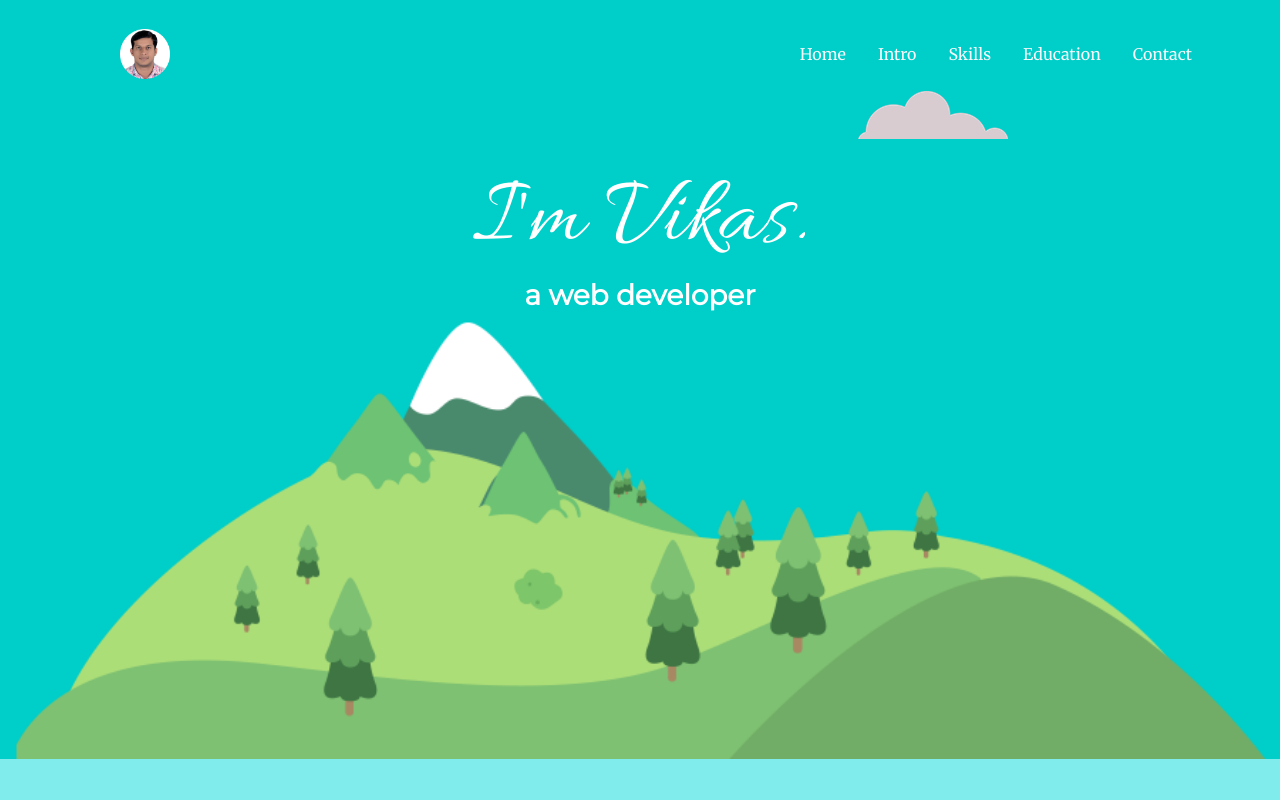
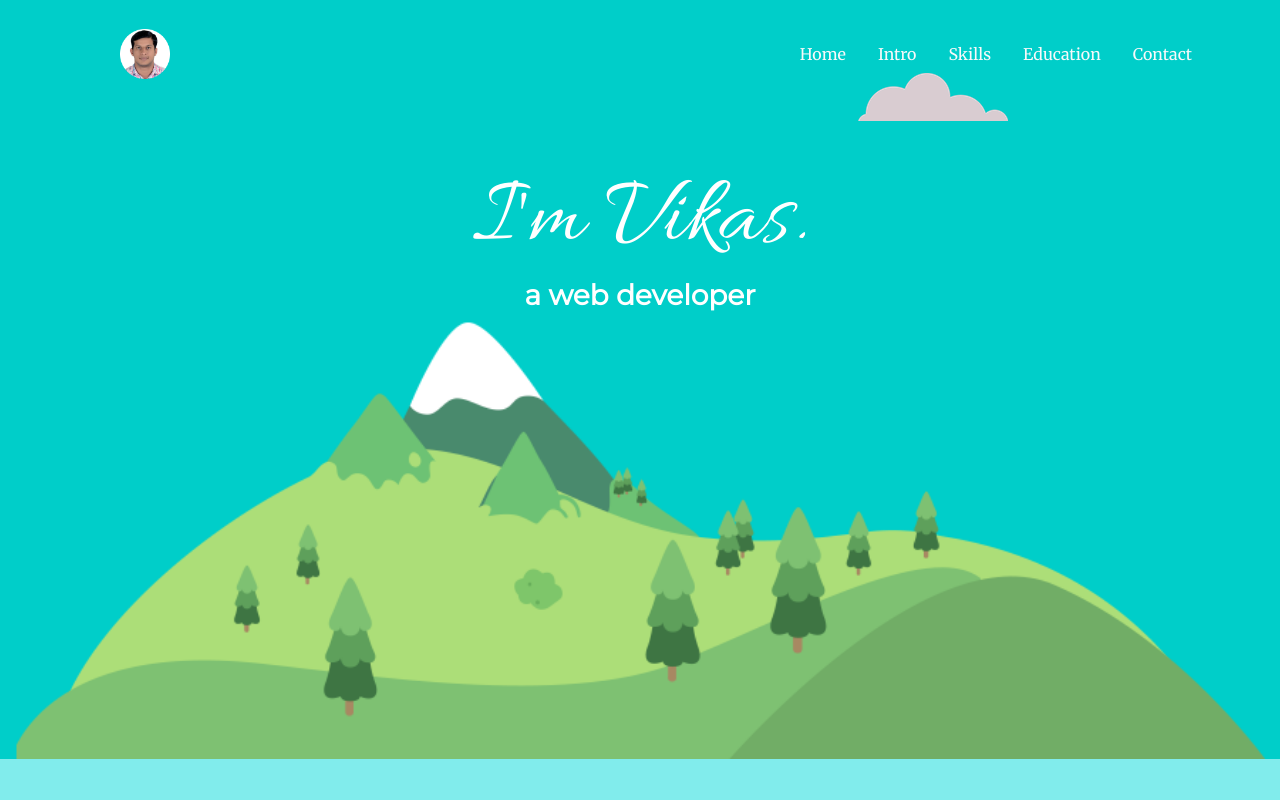
Before and after one commit to Vikas94Patel/My-CSS-Website, a plain HTML site: page index.html in a window 1280 px wide. Shown: the top 800 px of the page. Drawn offline with nearby package versions, Linux system fonts and the light colour scheme.

Commit message:
Refactor

```diff
--- a/css/styles.css
+++ b/css/styles.css
@@ -47,7 +47,7 @@ hr {
 
 .top-cloud {
     position: absolute;
-    top: -15%;
+    top: -18%;
     right: 20%;
 }
 
```
